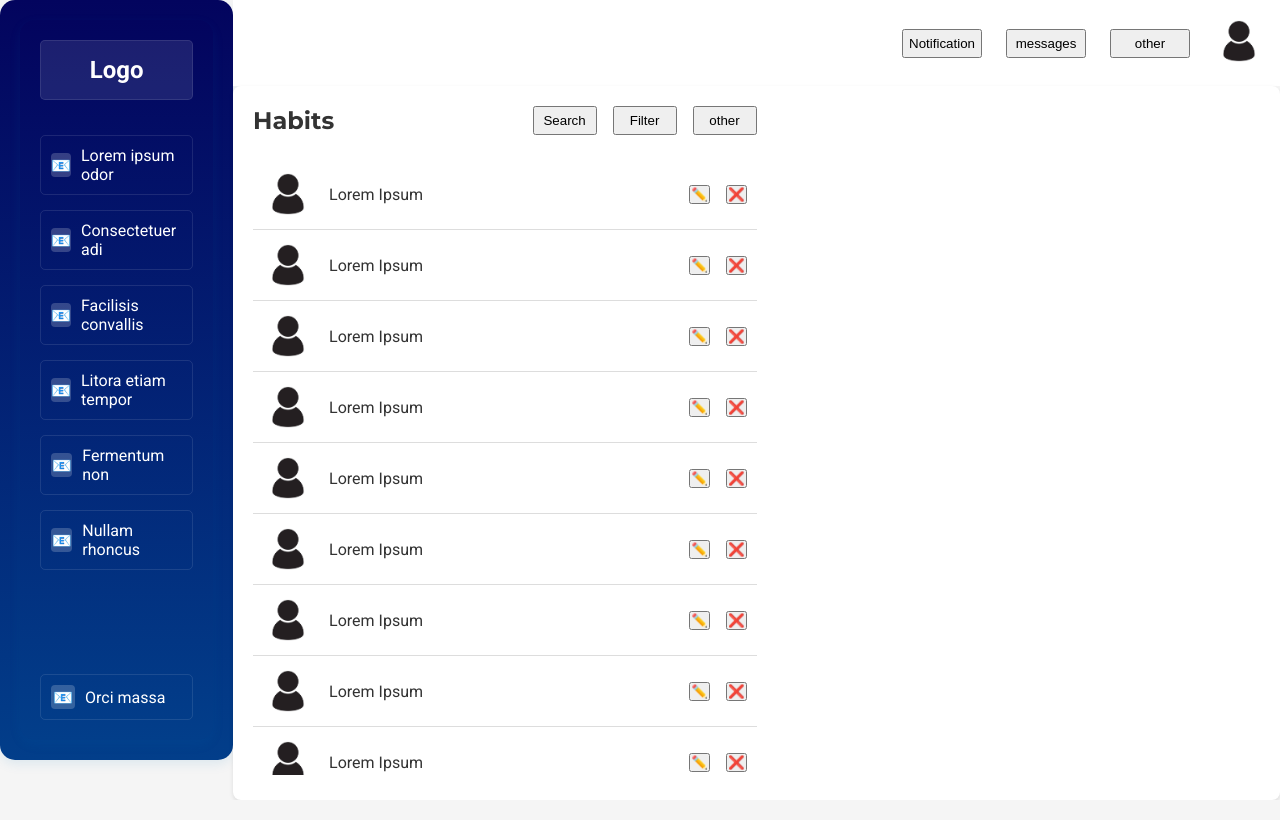
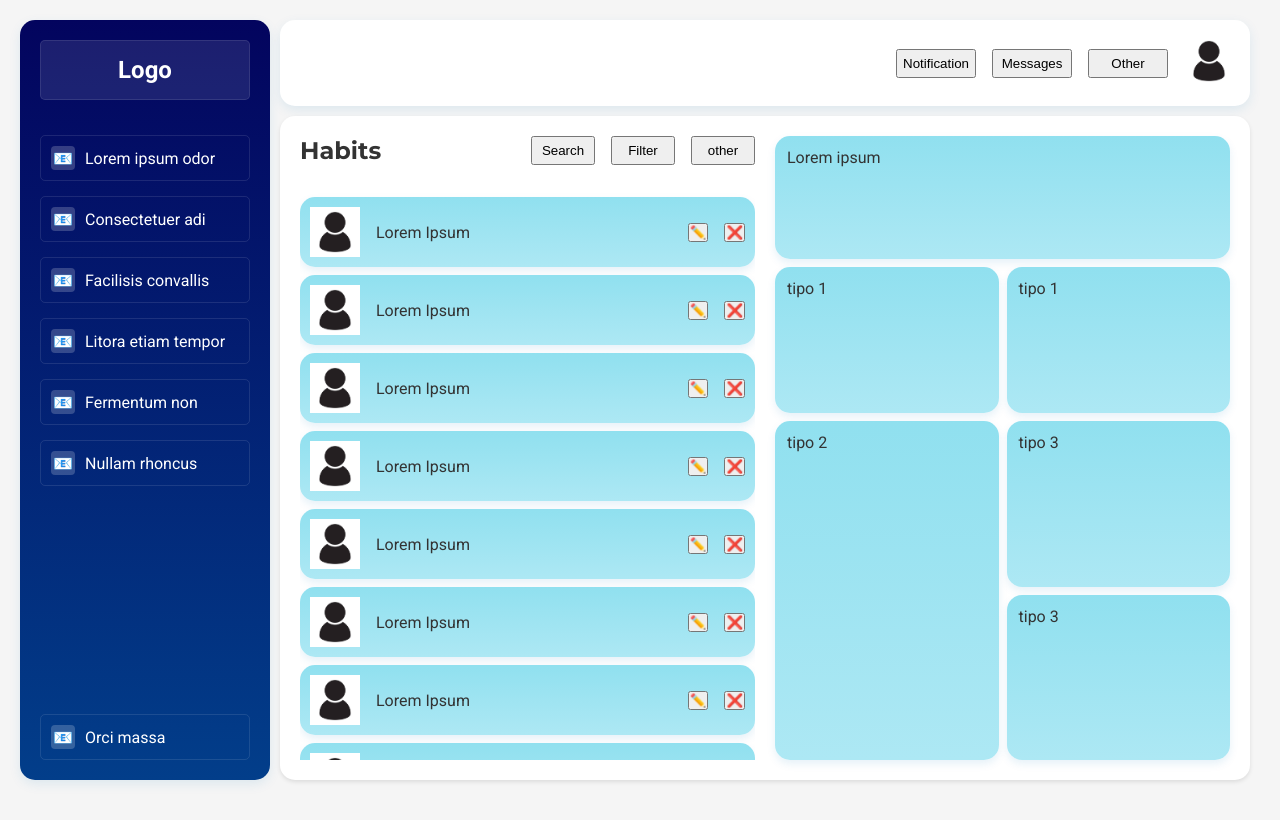
Before and after one commit to PlanifyPS/Planify-PS, a plain HTML site: page frontend/src/HTML/habits.html in a window 1280 px wide. Drawn offline with Linux system fonts and the light colour scheme.

Commit message:
Habits page reorganized and improved.

```diff
--- a/frontend/src/CSS/habits.css
+++ b/frontend/src/CSS/habits.css
@@ -1,9 +1,16 @@
-
-.habits-body{
-    display: flex;
-    background-color: #f5f5f5;
-    margin: 0;
-    padding: 0;
+#habits {
+    display: grid;
+    grid-template-columns: 250px 1fr ;
+    grid-template-rows: auto auto auto 1fr;
+    grid-template-areas:
+      "sidebar header calendar"
+      "sidebar chart calendar"
+      "sidebar habits calendar"
+      "sidebar . calendar";
+    height: 100vh;
+    gap: 10px;
+    padding: 20px;
+    background-color: var(--light-bg);
 }
 
 .main-content {
@@ -11,16 +18,20 @@
     height: 100vh;
     display: flex;
     flex-direction: column;
+    gap: 10px;
+
 }
 
 .habits-header {
+    border-radius: 15px;
+    box-shadow: 0 4px 12px var(--shadow);
     display: flex;
     flex-direction: row;
     align-items: center;
     justify-content: flex-end;
-    padding: 1rem 1rem;
+    padding: 1rem;
     background: #fff;
-    gap: 1.5rem;
+    gap: 1rem;
 }
 .habits-header button {
     min-width: 5rem;
@@ -33,15 +44,15 @@
 }
 
 .habits-content {
-
+    justify-content: space-between;
     display: flex;
     flex-direction: row;
     background: white;
-    border-radius: 8px;
+    border-radius: 15px;
     box-shadow: 0 2px 4px rgba(0,0,0,0.1);
     padding: 20px;
-    height: 100%;
-
+    height: calc(100vh - 136px);
+    gap: 20px;
 }
 
 .habits-list {
@@ -56,6 +67,8 @@
     align-items: center;
     justify-content: space-between;
     padding-bottom: 1.5rem;
+
+
 }
 .habits-list-title{
     display: flex;
@@ -68,26 +81,33 @@
     gap: 1rem;
 
 }
+
 .habits-list-header-options button{
     padding: 5px;
     min-width: 4rem;
 }
+
 .user-habits{
     display: flex;
     flex-direction: column;
     overflow-y: auto ;
     width: 100%;
     height: 77vh;
-
-
+    gap: 8px;
+    padding-top: 8px;
 }
 .habits-list-item {
     display: flex;
     align-items: center;
     justify-content: space-between;
     padding: 10px;
-    border-bottom: 1px solid #ddd;
-    gap: 1rem;
+    background: linear-gradient(180deg, var(--blue-light) 0%, var(--blue-lighter) 100%);
+    border-radius: 15px;
+    box-shadow: 0 4px 8px var(--shadow);
+    transition: transform 0.2s ease;
+}
+.habits-list-item:hover {
+    transform: translateY(-3px);
 }
 .habits-list-item-logo {
     display: flex;
@@ -107,4 +127,83 @@
     display: flex;
     flex-direction: column;
     width: 100%;
+    gap: 8px;
 }
+
+.habits-item-description_row_a {
+    flex-direction: column;
+    display: flex;
+    justify-content: space-between;
+    gap: 8px;
+    height: 20%;
+}
+
+
+
+.habits-item-description_row_b {
+    flex-direction: row;
+    display: flex;
+    justify-content: space-between;
+    gap: 8px;
+    height: 80%;
+}
+
+.habits-item-description_col_1, .habits-item-description_col_2 {
+    display: flex;
+    flex-direction: column;
+    gap: 8px;
+    width: 50%;
+}
+
+.habits-item-description_1 {
+    background: linear-gradient(180deg, var(--blue-light) 0%, var(--blue-lighter) 100%);
+    border-radius: 15px;
+    padding: 12px;
+    gap: 8px;
+    box-shadow: 0 4px 8px var(--shadow);
+    height: 30%;
+    margin: 0;
+    transition: transform 0.2s ease;
+}
+
+.habits-item-description_2 {
+    background: linear-gradient(180deg, var(--blue-light) 0%, var(--blue-lighter) 100%);
+    border-radius: 15px;
+    padding: 12px;
+    gap: 8px;
+    box-shadow: 0 4px 8px var(--shadow);
+    height: 70%;
+    margin: 0;
+    transition: transform 0.2s ease;
+}
+
+.habits-item-description_3 {
+    background: linear-gradient(180deg, var(--blue-light) 0%, var(--blue-lighter) 100%);
+    border-radius: 15px;
+    padding: 12px;
+    gap: 8px;
+    box-shadow: 0 4px 8px var(--shadow);
+    height: 34%;
+    margin: 0;
+    transition: transform 0.2s ease;
+}
+
+.habits-item-description_4 {
+    background: linear-gradient(180deg, var(--blue-light) 0%, var(--blue-lighter) 100%);
+    border-radius: 15px;
+    padding: 12px;
+    display: flex;
+    flex-direction: column;
+    gap: 8px;
+    box-shadow: 0 4px 8px var(--shadow);
+    height: 100%;
+    margin: 0;
+    transition: transform 0.2s ease;
+}
+
+.habits-item-description_1:hover,
+.habits-item-description_2:hover,
+.habits-item-description_3:hover,
+.habits-item-description_4:hover {
+    transform: translateY(-3px);
+}
--- a/frontend/src/HTML/habits.html
+++ b/frontend/src/HTML/habits.html
@@ -7,13 +7,46 @@
     <link rel="stylesheet" href="../CSS/styles.css">
     <script src="../JS/habits.js"></script>
 </head>
-<body class="habits-body">
-    <aside id="sidebar" class="sidebar"></aside>
-    <div class="main-content">
+<body id="habits">
+
+    <aside class="sidebar">
+    <div class="logo">Logo</div>
+    <div class="menu-item">
+        <div class="icon">📧</div>
+        <span>Lorem ipsum odor</span>
+    </div>
+    <div class="menu-item">
+        <div class="icon">📧</div>
+        <span>Consectetuer adi</span>
+    </div>
+    <div class="menu-item">
+        <div class="icon">📧</div>
+        <span>Facilisis convallis</span>
+    </div>
+    <div class="menu-item">
+        <div class="icon">📧</div>
+        <span>Litora etiam tempor</span>
+    </div>
+    <div class="menu-item">
+        <div class="icon">📧</div>
+        <span>Fermentum non</span>
+    </div>
+    <div class="menu-item">
+        <div class="icon">📧</div>
+        <span>Nullam rhoncus</span>
+    </div>
+    <div style="flex: 1;"></div>
+    <div class="menu-item">
+        <div class="icon">📧</div>
+        <span>Orci massa</span>
+    </div>
+  </aside>
+
+    <section class="main-content">
         <div class="habits-header">
              <button>Notification</button>
-            <button>messages</button>
-            <button>other</button>
+             <button>Messages</button>
+             <button>Other</button>
              <a href="#">
                  <img src="../../public/ejemplo.webp" alt="">
              </a>
@@ -29,18 +62,33 @@
                          <button>other</button>
                     </div>
                 </div>
-                <section id="user-habits" class="user-habits"></section>
+                <div id="user-habits" class="user-habits"></div>
+
             </div>
-            <div class="habits-item-description"></div>
-            <div>
+            <div class="habits-item-description">
+                <div class="habits-item-description_row_a">
+                    <div class="habits-item-description_4">Lorem ipsum</div>
+                </div>
 
+                <div class="habits-item-description_row_b">
+
+                    <div class="habits-item-description_col_1">
+                        <div class="habits-item-description_1">tipo 1</div>
+                        <div class="habits-item-description_2">tipo 2</div>
+                    </div>
+                    <div class="habits-item-description_col_2">
+                        <div class="habits-item-description_1">tipo 1</div>
+                        <div class="habits-item-description_3">tipo 3</div>
+                        <div class="habits-item-description_3">tipo 3</div>
+                    </div>
                 </div>
              </div>
          </div>
 
+    </section>
+
      <script>
          loadHabits();
      </script>
-
 </body>
 </html>
--- a/frontend/src/HTML/templates/habitsItem.html
+++ b/frontend/src/HTML/templates/habitsItem.html
@@ -1,5 +1,4 @@
-
-<body>
+<body id="habitsItem">
   <div class="habits-list-item">
     <div class="habits-list-item-logo">
       <img src="../../public/ejemplo.webp" alt="">
@@ -11,5 +10,4 @@
       <button class="action-btn">❌</button>
     </div>
   </div>
-
 </body>
```
Lines whose indentation alone changed are shown as unchanged.
